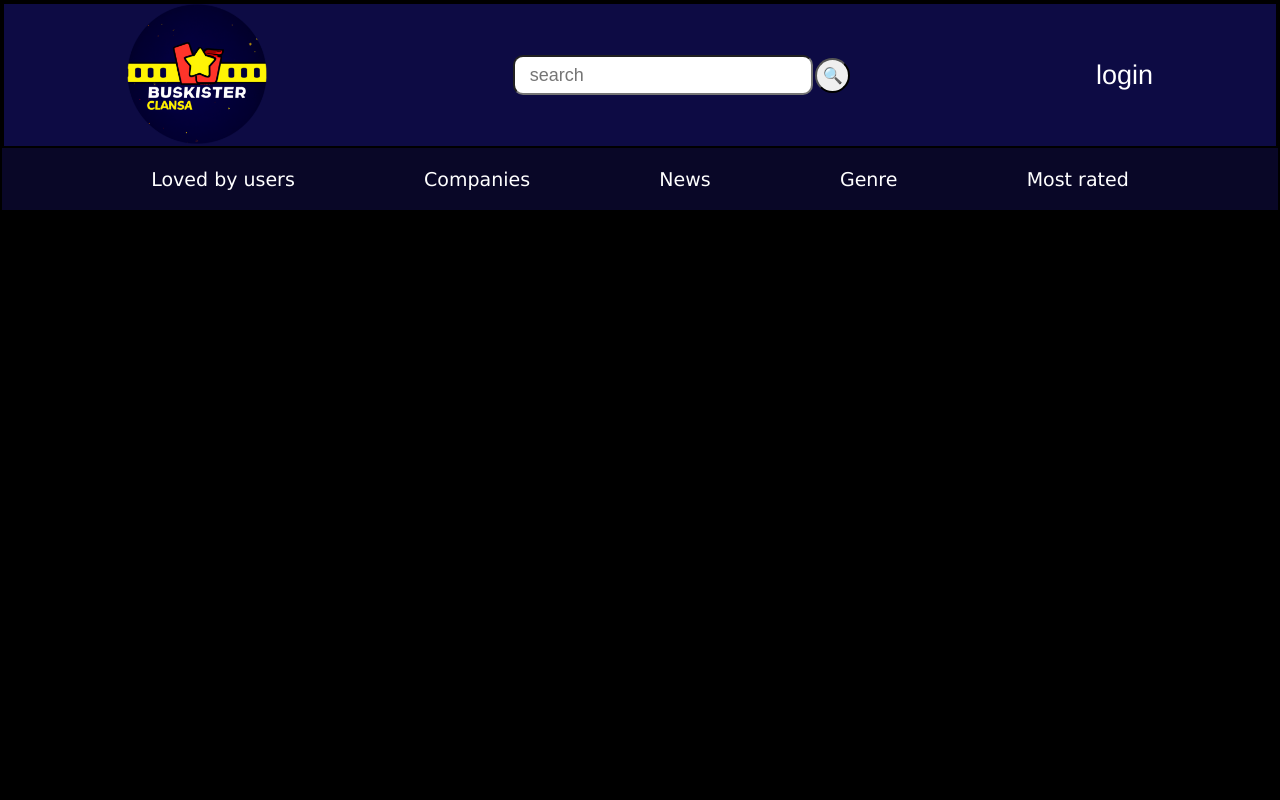
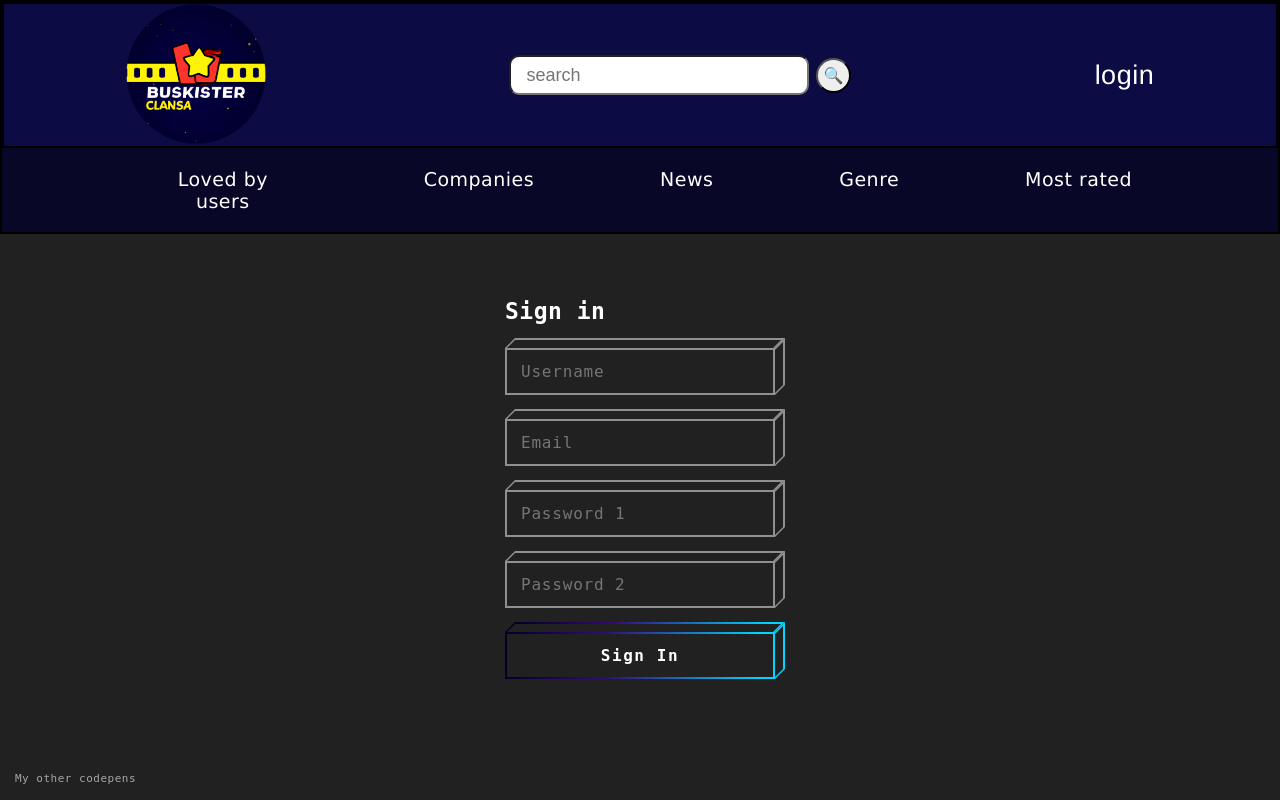
Before and after one commit to LuisJZ2004/buskisterclansa, a Django app: template buskisterclansa/accounts/templates/accounts/sign_in.html in a window 1280 px wide. Run offline with Django 4.2, Linux system fonts and the light colour scheme; the template is opened without the code that fills it, so the values that code supplies are empty.

Commit message:
login and sign in done

```diff
--- a/buskisterclansa/accounts/forms.py
+++ b/buskisterclansa/accounts/forms.py
@@ -5,4 +5,4 @@ from .models import CustomUser
 class CustomUserCreationForm(UserCreationForm):
     class Meta:
         model = CustomUser
-        fields = '__all__'
+        fields = ("username", "email", "password1", "password2",)
--- /dev/null
+++ b/buskisterclansa/accounts/static/accounts/css/login_1.css
@@ -0,0 +1,173 @@
+body {
+    background-color: #212121;
+    color: #fff;
+    font-family: monospace, serif;
+    letter-spacing: 0.05em;
+}
+
+h1 {
+    font-size: 23px;
+}
+
+.form {
+    width: 300px;
+    padding: 64px 15px 24px;
+    margin: 0 auto;
+}
+
+.form .control {
+    margin: 0 0 24px;
+}
+
+.form .control input {
+    width: 100%;
+    padding: 14px 16px;
+    border: 0;
+    background: transparent;
+    color: #fff;
+    font-family: monospace, serif;
+    letter-spacing: 0.05em;
+    font-size: 16px;
+}
+
+.form .control input:hover,
+.form .control input:focus {
+    outline: none;
+    border: 0;
+}
+
+.form .btn {
+    width: 100%;
+    display: block;
+    padding: 14px 16px;
+    background: transparent;
+    outline: none;
+    border: 0;
+    color: #fff;
+    letter-spacing: 0.1em;
+    font-weight: bold;
+    font-family: monospace;
+    font-size: 16px;
+}
+
+.block-cube {
+    position: relative;
+}
+
+.block-cube .bg-top {
+    position: absolute;
+    height: 10px;
+    background: #020024;
+    background: linear-gradient(90deg, #020024 0%, #340979 37%, #00d4ff 94%);
+    bottom: 100%;
+    left: 5px;
+    right: -5px;
+    transform: skew(-45deg, 0);
+    margin: 0;
+}
+
+.block-cube .bg-top .bg-inner {
+    bottom: 0;
+}
+
+.block-cube .bg {
+    position: absolute;
+    left: 0;
+    top: 0;
+    right: 0;
+    bottom: 0;
+    background: #020024;
+    background: linear-gradient(90deg, #020024 0%, #340979 37%, #00d4ff 94%);
+}
+
+.block-cube .bg-right {
+    position: absolute;
+    background: #020024;
+    background: #00d4ff;
+    top: -5px;
+    z-index: 0;
+    bottom: 5px;
+    width: 10px;
+    left: 100%;
+    transform: skew(0, -45deg);
+}
+
+.block-cube .bg-right .bg-inner {
+    left: 0;
+}
+
+.block-cube .bg .bg-inner {
+    transition: all 0.2s ease-in-out;
+}
+
+.block-cube .bg-inner {
+    background: #212121;
+    position: absolute;
+    left: 2px;
+    top: 2px;
+    right: 2px;
+    bottom: 2px;
+}
+
+.block-cube .text {
+    position: relative;
+    z-index: 2;
+}
+
+.block-cube.block-input input {
+    position: relative;
+    z-index: 2;
+}
+
+.block-cube.block-input input:focus~.bg-right .bg-inner,
+.block-cube.block-input input:focus~.bg-top .bg-inner,
+.block-cube.block-input input:focus~.bg-inner .bg-inner {
+    top: 100%;
+    background: rgba(255, 255, 255, 0.5);
+}
+
+.block-cube.block-input .bg-top,
+.block-cube.block-input .bg-right,
+.block-cube.block-input .bg {
+    background: rgba(255, 255, 255, 0.5);
+    transition: background 0.2s ease-in-out;
+}
+
+.block-cube.block-input .bg-right .bg-inner,
+.block-cube.block-input .bg-top .bg-inner {
+    transition: all 0.2s ease-in-out;
+}
+
+.block-cube.block-input:focus .bg-top,
+.block-cube.block-input:focus .bg-right,
+.block-cube.block-input:focus .bg,
+.block-cube.block-input:hover .bg-top,
+.block-cube.block-input:hover .bg-right,
+.block-cube.block-input:hover .bg {
+    background: rgba(255, 255, 255, 0.8);
+}
+
+.block-cube.block-cube-hover:focus .bg .bg-inner,
+.block-cube.block-cube-hover:hover .bg .bg-inner {
+    top: 100%;
+}
+
+.credits {
+    position: fixed;
+    left: 0;
+    bottom: 0;
+    padding: 15px 15px;
+    width: 100%;
+    z-index: 111;
+}
+
+.credits a {
+    opacity: 0.6;
+    color: #fff;
+    font-size: 11px;
+    text-decoration: none;
+}
+
+.credits a:hover {
+    opacity: 1;
+}
--- a/buskisterclansa/accounts/templates/accounts/sign_in.html
+++ b/buskisterclansa/accounts/templates/accounts/sign_in.html
@@ -1,6 +1,107 @@
 {% extends '../home/base_layout.html' %}
 {% load static %}
 
+{% block styles %}
+<link rel="stylesheet" href="{% static 'accounts/css/login_1.css' %}">
+<style>
+    .error {
+        margin: 20px;
+        font-size: 1.6rem;
+        color: red;
+    }
+</style>
+{% endblock styles %}
+
 {% block content %}
+<form autocomplete='off' class='form' method="POST" action="{% url 'accounts:sign_in_path' %}">
+    {% csrf_token %}
+  <div class='control'>
+    <h1>
+      Sign in
+    </h1>
+  </div>
+  {% if errors.username %}
+  <h3 class="error">{{errors.username.0}}</h3>
+  {% endif %}
+  <div id="username" class='control block-cube block-input'>
+    <input name='username' placeholder='Username' type='text'>
+    <div class='bg-top'>
+      <div class='bg-inner'></div>
+    </div>
+    <div class='bg-right'>
+      <div class='bg-inner'></div>
+    </div>
+    <div class='bg'>
+      <div class='bg-inner'></div>
+    </div>
+  </div>
+  {% if errors.email %}
+  <h3 class="error">{{errors.email.0}}</h3>
+  {% endif %}
+  <div class='control block-cube block-input'>
+    <input name='email' placeholder='Email' type='text'>
+    <div class='bg-top'>
+      <div class='bg-inner'></div>
+    </div>
+    <div class='bg-right'>
+      <div class='bg-inner'></div>
+    </div>
+    <div class='bg'>
+      <div class='bg-inner'></div>
+    </div>
+  </div>
+  {% if errors.password1 %}
+  <h3 class="error">{{errors.username.0}}</h3>
+  {% endif %}
+  <div class='control block-cube block-input'>
+    <input name='password1' placeholder='Password 1' type='password'>
+    <div class='bg-top'>
+      <div class='bg-inner'></div>
+    </div>
+    <div class='bg-right'>
+      <div class='bg-inner'></div>
+    </div>
+    <div class='bg'>
+      <div class='bg-inner'></div>
+    </div>
+  </div>
+  {% if errors.password2 %}
+  <h3 class="error">{{errors.password2.0}}</h3>
+  {% endif %}
+  <div class='control block-cube block-input'>
+    <input name='password2' placeholder='Password 2' type='password'>
+    <div class='bg-top'>
+      <div class='bg-inner'></div>
+    </div>
+    <div class='bg-right'>
+      <div class='bg-inner'></div>
+    </div>
+    <div class='bg'>
+      <div class='bg-inner'></div>
+    </div>
+  </div>
 
+  <button class='btn block-cube block-cube-hover' type='submit'>
+    <div class='bg-top'>
+      <div class='bg-inner'></div>
+    </div>
+    <div class='bg-right'>
+      <div class='bg-inner'></div>
+    </div>
+    <div class='bg'>
+      <div class='bg-inner'></div>
+    </div>
+    <div class='text'>
+      Sign In
+    </div>
+
+  </button>
+
+  </div>
+  <div class='credits'>
+    <a href='https://codepen.io/marko-zub/' target='_blank'>
+      My other codepens
+    </a>
+  </div>
+</form>
 {% endblock content %}
--- a/buskisterclansa/accounts/urls.py
+++ b/buskisterclansa/accounts/urls.py
@@ -7,6 +7,7 @@ from .views import SingInView, CustomLoginView
 
 app_name="accounts"
 urlpatterns = [
-    path("login/", CustomLoginView.as_view(template_name="accounts/register.html"), name="login_path"),
+    path("login/", CustomLoginView.as_view(template_name="accounts/login.html"), name="login_path"),
     path("sign-in/", SingInView.as_view(), name="sign_in_path"),
+    path("logout/", LogoutView.as_view(), name="logout_path"),
 ]
--- a/buskisterclansa/buskisterclansa/settings.py
+++ b/buskisterclansa/buskisterclansa/settings.py
@@ -137,6 +137,9 @@ STATICFILES_DIRS = (
     os.path.join(BASE_DIR, 'static'),
 )
 
+LOGIN_REDIRECT_URL = "home:home_path"
+LOGOUT_REDIRECT_URL = "accounts:login_path"
+
 # Default primary key field type
 # https://docs.djangoproject.com/en/4.1/ref/settings/#default-auto-field
 
--- a/buskisterclansa/home/templates/home/base_layout.html
+++ b/buskisterclansa/home/templates/home/base_layout.html
@@ -29,11 +29,11 @@
 
             <div class="log-container">
                 {% if request.user.is_authenticated %}
-                    <a href="#">
+                    <a href="{% url 'accounts:logout_path' %}">
                         logout
                     </a>
                 {% else %}
-                    <a href="#">
+                    <a href="{% url 'accounts:login_path' %}">
                         login
                     </a>
                 {% endif %}
```
Also changed, not shown: buskisterclansa/accounts/templates/accounts/login.html (+84 -0 lines), buskisterclansa/accounts/views.py (+19 -6 lines).
